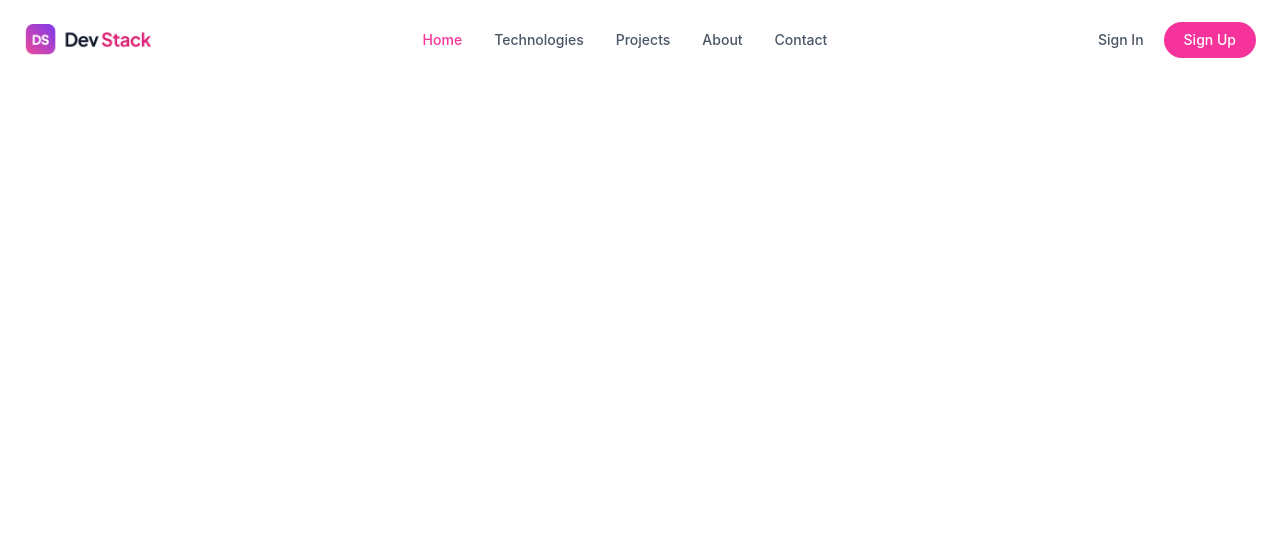
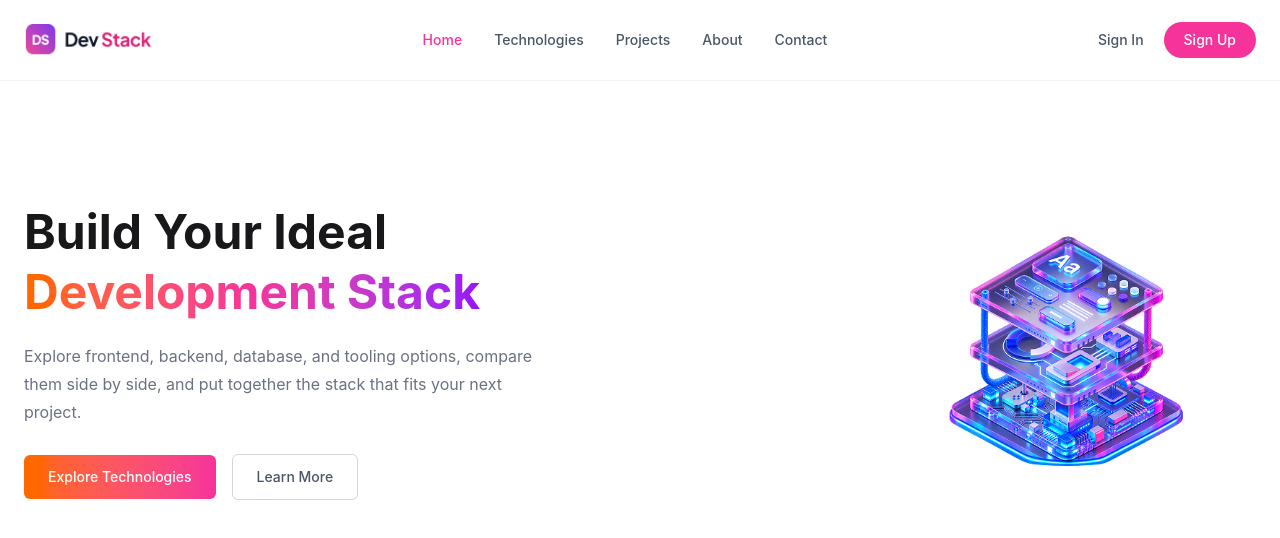
Before and after one commit to Hanjala13/dev-stack, a React (Vite) app: page / in a window 1280 px wide. Shown: the top 538 px of the page. Built offline with nearby package versions, Linux system fonts and the light colour scheme.

Commit message:
banner section done

```diff
--- a/src/App.tsx
+++ b/src/App.tsx
@@ -1,3 +1,4 @@
+import Banner from "./assets/components/Banner"
 import Nav from "./assets/components/Nav"
 
 function App() {
@@ -6,6 +7,7 @@
   return (
     <>
       <Nav />
+      <Banner />
     </>
   )
 }
--- /dev/null
+++ b/src/assets/components/Banner.tsx
@@ -0,0 +1,44 @@
+import banner from "../banner-stack.png";
+
+const Banner = () => {
+    return (
+        <section className="bg-white">
+            <div className="mx-auto flex max-w-7xl items-center justify-between px-6 py-20">
+
+                <div className="max-w-xl">
+
+                    <h1 className="text-5xl font-bold leading-tight">
+                        Build Your Ideal
+                        <br />
+                        <span className="bg-linear-to-r from-orange-500 via-pink-500 to-purple-600 bg-clip-text text-transparent">Development Stack</span>
+                    </h1>
+
+                    <p className="mt-5 max-w-lg text-base leading-7 text-gray-500">
+                        Explore frontend, backend, database, and tooling options,
+                        compare them side by side, and put together the stack that
+                        fits your next project.
+                    </p>
+
+                    <div className="mt-7 flex items-center gap-4">
+
+                        <button className="rounded-md bg-linear-to-r from-orange-500 to-pink-500 px-6 py-3 text-sm font-medium text-white transition hover:opacity-90">
+                            Explore Technologies
+                        </button>
+
+                        <button className="rounded-md border border-gray-300 px-6 py-3 text-sm font-medium text-gray-600 transition hover:border-pink-500 hover:text-pink-500">
+                            Learn More
+                        </button>
+
+                    </div>
+                </div>
+
+                <div className="flex justify-center">
+                    <img src={banner} alt="Development Stack" className="w-95" />
+                </div>
+
+            </div>
+        </section>
+    );
+};
+
+export default Banner;
--- a/src/assets/components/Nav.tsx
+++ b/src/assets/components/Nav.tsx
@@ -2,7 +2,7 @@
 
 const Nav = () => {
     return (
-        <nav className="sticky top-0 z-50 bg-white">
+        <nav className="sticky top-0 z-50 border-b border-gray-100 bg-white">
             <div className="mx-auto flex h-20 max-w-7xl items-center justify-between px-6">
 
                 <div>
```
